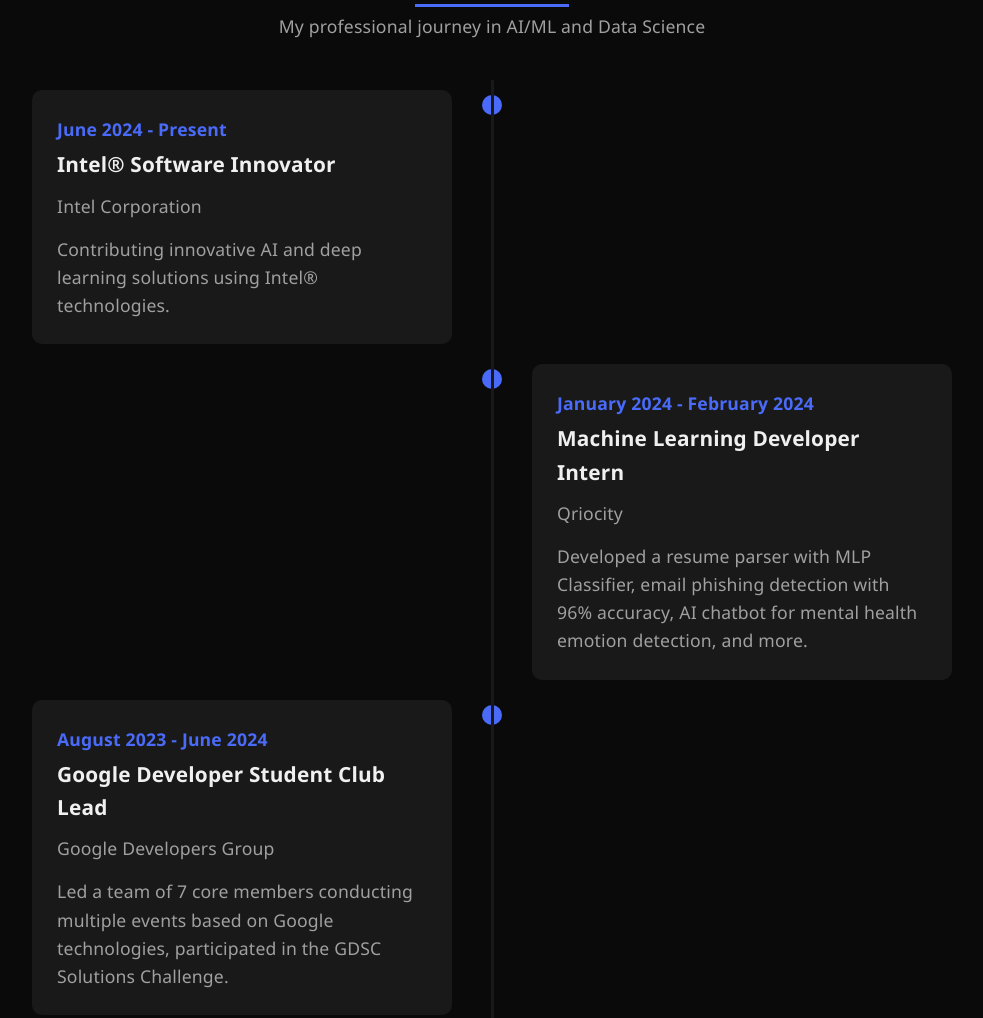
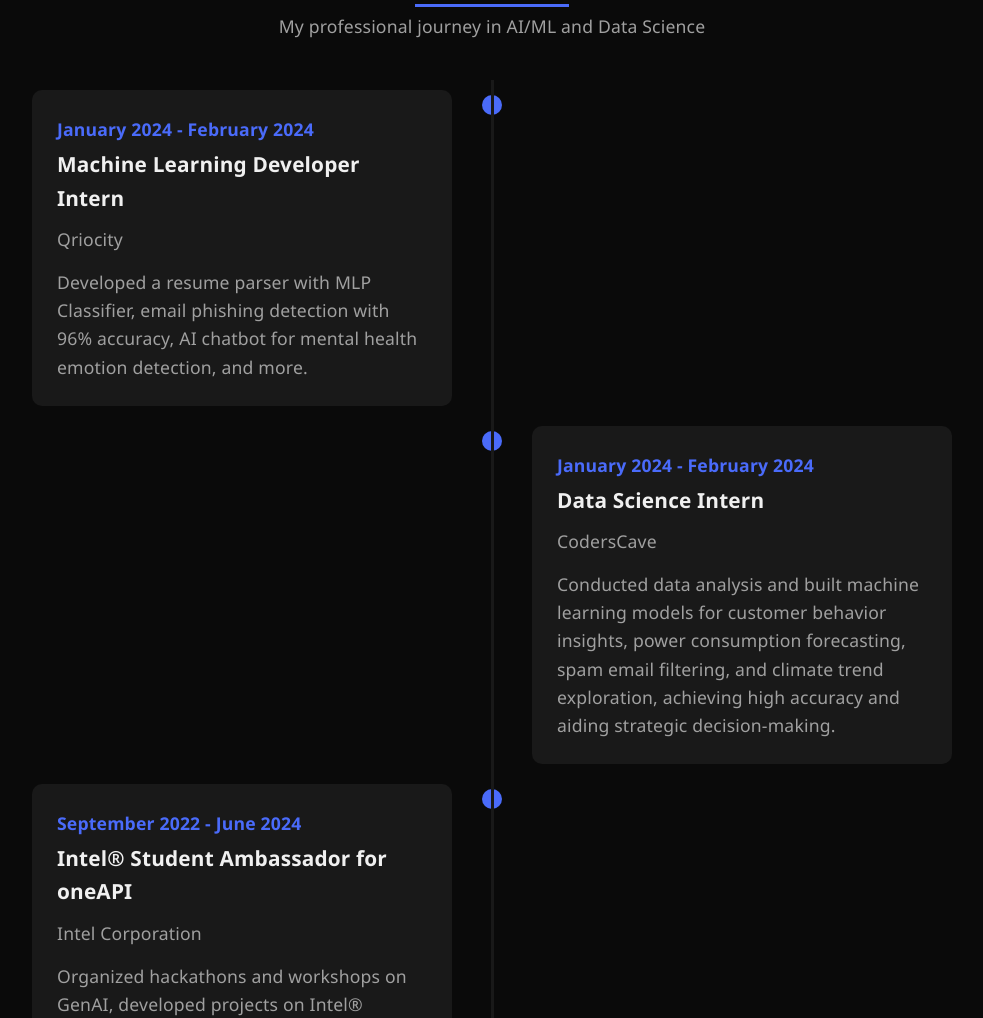
Before and after one commit to Prajwal111299/portfolio, a plain HTML site: page index.html in a window 1280 px wide. Shown: the part 1852-2870 px from the top of the page, without its empty margins (148-1131 px from the left). Drawn offline with nearby package versions, Linux system fonts and the light colour scheme.

Commit message:
html file update

```diff
--- a/index.html
+++ b/index.html
@@ -952,16 +952,6 @@
             <div class="timeline">
                 <div class="timeline-item fade-up">
                     <div class="timeline-content">
-                        <div class="timeline-period">June 2024 - Present</div>
-                        <h3 class="timeline-title">Intel® Software Innovator</h3>
-                        <div class="timeline-company">Intel Corporation</div>
-                        <p class="timeline-desc">
-                            Contributing innovative AI and deep learning solutions using Intel® technologies.
-                        </p>
-                    </div>
-                </div>
-                <div class="timeline-item fade-up">
-                    <div class="timeline-content">
                         <div class="timeline-period">January 2024 - February 2024</div>
                         <h3 class="timeline-title">Machine Learning Developer Intern</h3>
                         <div class="timeline-company">Qriocity</div>
@@ -972,11 +962,11 @@
                 </div>
                 <div class="timeline-item fade-up">
                     <div class="timeline-content">
-                        <div class="timeline-period">August 2023 - June 2024</div>
-                        <h3 class="timeline-title">Google Developer Student Club Lead</h3>
-                        <div class="timeline-company">Google Developers Group</div>
+                        <div class="timeline-period">January 2024 - February 2024</div>
+                        <h3 class="timeline-title">Data Science Intern</h3>
+                        <div class="timeline-company">CodersCave</div>
                         <p class="timeline-desc">
-                            Led a team of 7 core members conducting multiple events based on Google technologies, participated in the GDSC Solutions Challenge.
+                            Conducted data analysis and built machine learning models for customer behavior insights, power consumption forecasting, spam email filtering, and climate trend exploration, achieving high accuracy and aiding strategic decision-making.
                         </p>
                     </div>
                 </div>
```
